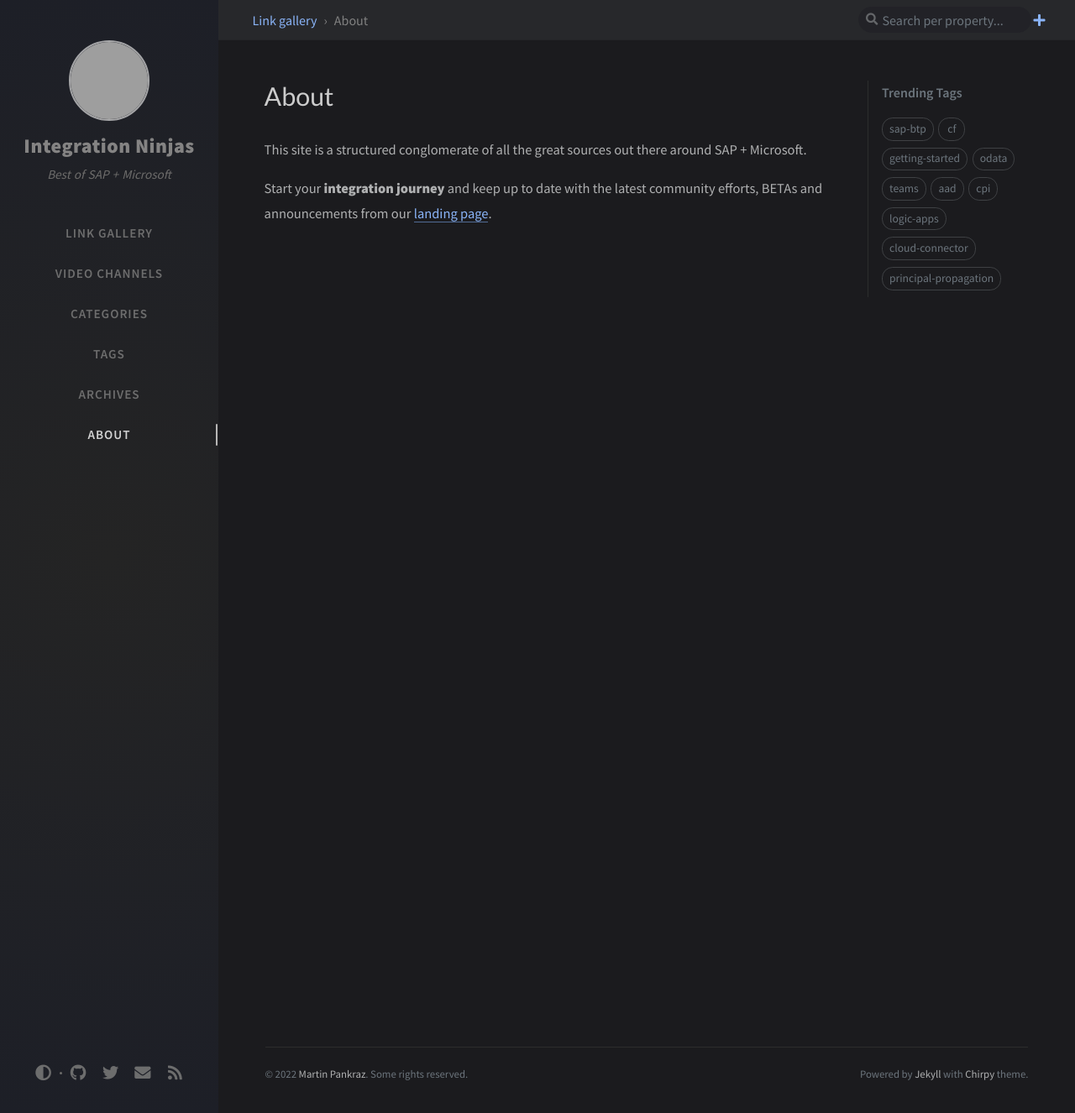
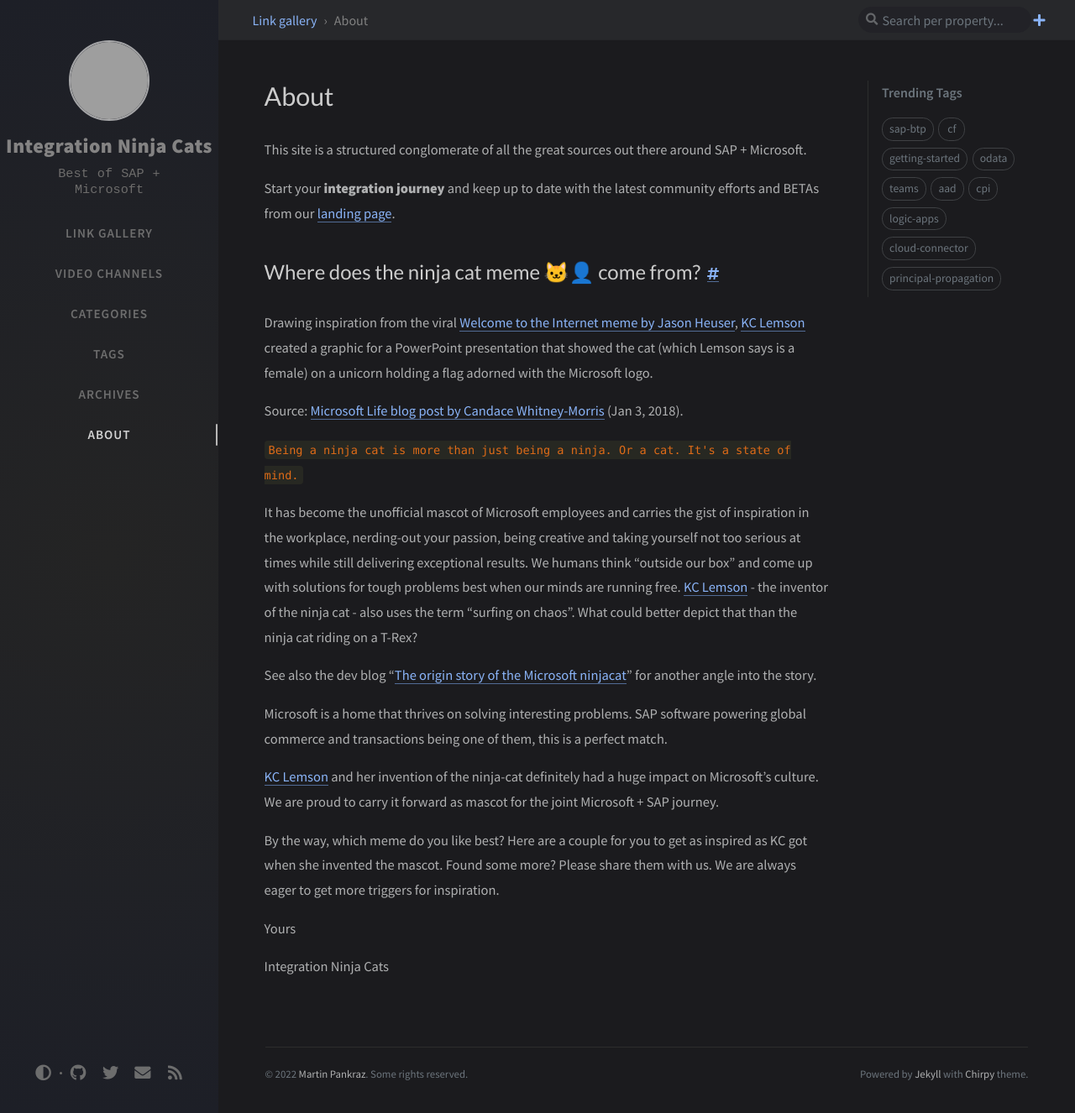
Before and after one commit to MartinPankraz/ninja-unicorn, a Jekyll site: the page built from _tabs/about.md, in a window 1280 px wide and 1327 px high. Shown: the whole window at 84% size. Built offline with Jekyll 4.4.1, drawn with Linux system fonts in a browser that asks for light colours; nearby versions of some CDN libraries; comment, search, counter and statistics services are not loaded; grey boxes are pictures that could not be loaded.

Commit message:
ui upgrade, ninja cat story added

```diff
--- a/_config.yml
+++ b/_config.yml
@@ -18,7 +18,7 @@
 # jekyll-seo-tag settings › https://github.com/jekyll/jekyll-seo-tag/blob/master/docs/usage.md
 # ↓ --------------------------
 
-title: Integration Ninjas                          # the main title
+title: Integration Ninja Cats                          # the main title
 
 tagline: Best of SAP + Microsoft   # it will display as the sub-title
 
@@ -26,7 +26,7 @@
   Your central place to start your
   Microsoft+SAP integration journey
   and keep up to date with the latest
-  community efforts, BETAs and announcements.
+  community efforts.
 
 # fill in the protocol & hostname for your site, e.g., 'https://username.github.io'
 url: 'https://martinpankraz.github.io/ninja-unicorn/'
--- a/_includes/sidebar.html
+++ b/_includes/sidebar.html
@@ -22,9 +22,9 @@
     </div>
 
     <div class="site-title mt-3">
-      <a href="{{ '/' | relative_url }}">{{ site.title }}</a>
+      <a href="https://news.microsoft.com/life/ninja-cat/">{{ site.title }}</a>
     </div>
-    <div class="site-subtitle font-italic">{{ site.tagline }}</div>
+    <div class="site-subtitle">{{ site.tagline }}</div>
 
   </div><!-- .profile-wrapper -->
 
--- a/_sass/addon/commons.scss
+++ b/_sass/addon/commons.scss
@@ -696,6 +696,7 @@
   }
 
   .site-subtitle {
+    font-family: monospace;
     font-size: 95%;
     color: var(--sidebar-muted-color);
     line-height: 1.2rem;
--- a/_tabs/about.md
+++ b/_tabs/about.md
@@ -6,4 +6,30 @@
 
 This site is a structured conglomerate of all the great sources out there around SAP + Microsoft.
 
-Start your **integration journey** and keep up to date with the latest community efforts, BETAs and announcements from our [landing page](https://github.com/MartinPankraz/ninja-unicorn).
+Start your **integration journey** and keep up to date with the latest community efforts and BETAs from our [landing page](https://github.com/MartinPankraz/ninja-unicorn).
+
+## Where does the ninja cat meme 🐱‍👤 come from?
+
+Drawing inspiration from the viral [Welcome to the Internet meme by Jason Heuser](https://sharpwriter.deviantart.com/art/Welcome-to-the-Internet-Please-Follow-me-322248378), [KC Lemson](https://twitter.com/kclemson) created a graphic for a PowerPoint presentation that showed the cat (which Lemson says is a female) on a unicorn holding a flag adorned with the Microsoft logo.
+
+Source: [Microsoft Life blog post by Candace Whitney-Morris](https://news.microsoft.com/life/author/morris/) (Jan 3, 2018).
+
+`Being a ninja cat is more than just being a ninja. Or a cat. It's a state of mind.`
+
+It has become the unofficial mascot of Microsoft employees and carries the gist of inspiration in the workplace, nerding-out your passion, being creative and taking yourself not too serious at times while still delivering exceptional results. We humans think "outside our box" and come up with solutions for tough problems best when our minds are running free. [KC Lemson](https://news.microsoft.com/life/ninja-cat/) - the inventor of the ninja cat - also uses the term "surfing on chaos". What could better depict that than the ninja cat riding on a T-Rex?
+
+
+
+See also the dev blog "[The origin story of the Microsoft ninjacat](https://devblogs.microsoft.com/oldnewthing/20160804-00/?p=94025)" for another angle into the story.
+
+Microsoft is a home that thrives on solving interesting problems. SAP software powering global commerce and transactions being one of them, this is a perfect match.
+
+[KC Lemson](https://news.microsoft.com/life/ninja-cat/) and her invention of the ninja-cat definitely had a huge impact on Microsoft's culture. We are proud to carry it forward as mascot for the joint Microsoft + SAP journey.
+
+By the way, which meme do you like best? Here are a couple for you to get as inspired as KC got when she invented the mascot. Found some more? Please share them with us. We are always eager to get more triggers for inspiration.
+
+
+
+Yours
+
+Integration Ninja Cats
```
